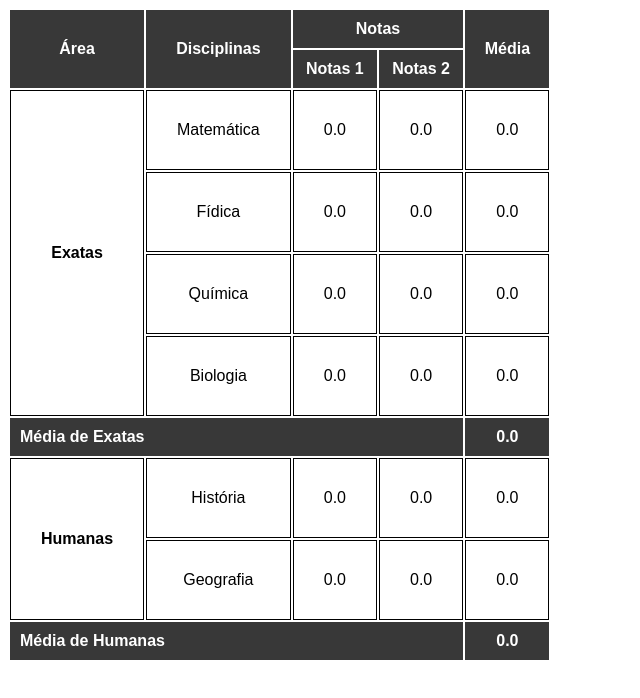
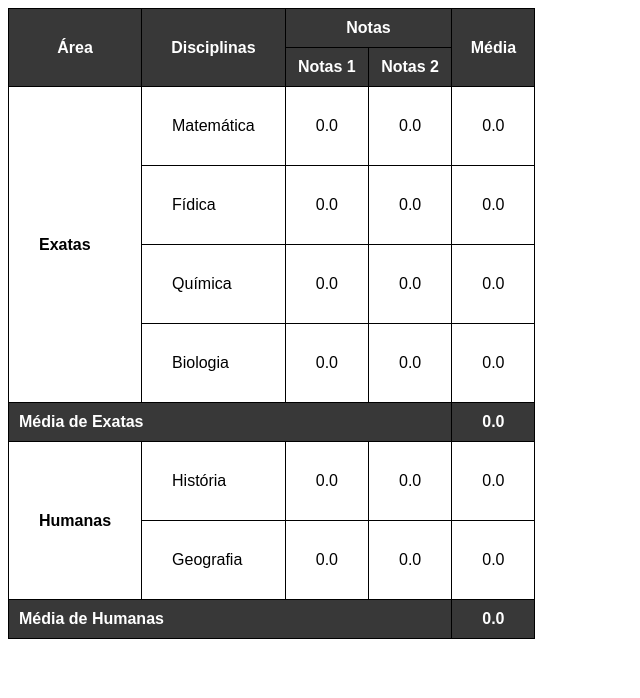
Before and after one commit to Pedroabh/html-css, a plain HTML site: page desafios/d013/desafio-13-03.html in a window 1280 px wide. Shown: the whole page, without its empty margins (0-640 px from the left). Drawn offline with Linux system fonts and the light colour scheme.

Commit message:
Melhorias no desafio

```diff
--- a/desafios/d013/desafio-13-03.html
+++ b/desafios/d013/desafio-13-03.html
@@ -12,11 +12,13 @@
         }
 
         table {
-            text-align: center;
+            width: 500px;
+            border-collapse: collapse;
         }
 
         th {
             background-color: #383838;
+            border: 1px solid black;
             color: white;
             padding: 10px;
         }
```
Also changed, not shown: exercicios/ex023/tabela005.html (added, +12 -0 lines).
